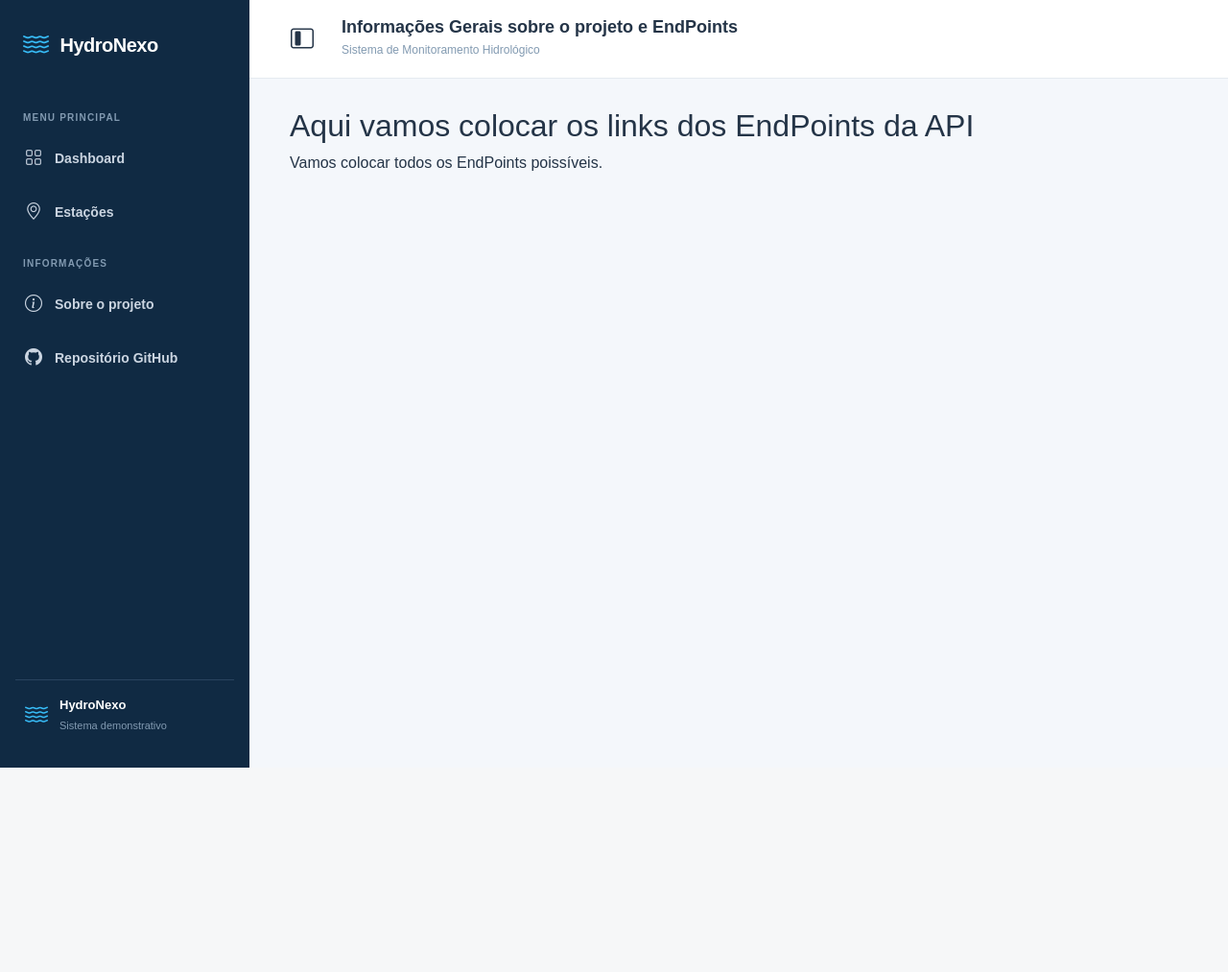
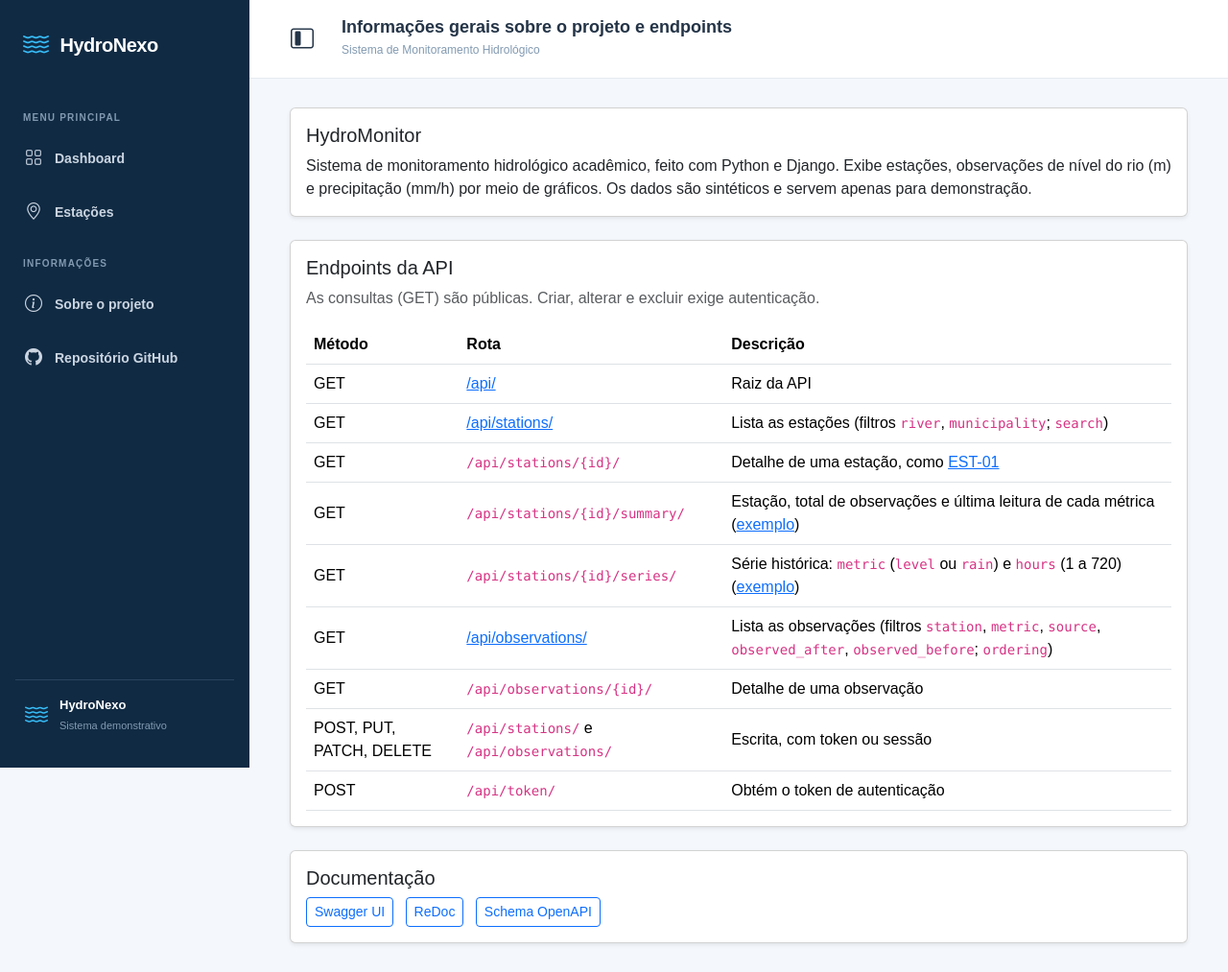
Before and after one commit to johny-santos/sistema-de-monitoramento-hidrologico, a Django app: template templates/about.html in a window 1280 px wide. Shown: the whole page at 96% size. Before the commit the page ends 800 px from the top, so only its background shows below. Run offline with Django 5.2, Linux system fonts and the light colour scheme; the template is opened without the code that fills it, so the values that code supplies are empty; some libraries are stand-ins or nearby versions.

Commit message:
Preenche a página Sobre com os endpoints reais da API
Co-Authored-By: Claude Sonnet 5.5 <noreply@anthropic.com>

```diff
--- a/templates/about.html
+++ b/templates/about.html
@@ -1,18 +1,57 @@
-
 {% extends 'base.html' %}
 
-{% block title %}Sobre Nós | HydroMonitor{% endblock %}
+{% block title %}Sobre o projeto | HydroMonitor{% endblock %}
 
 {% block page_heading %}
-    Informações Gerais sobre o projeto e EndPoints
+    Informações gerais sobre o projeto e endpoints
 {% endblock %}
 
 {% block content %}
 
     <div class="container-fluid">
-        <h2>Aqui vamos colocar os links dos EndPoints da API</h2>
 
-        <p>Vamos colocar todos os EndPoints poissíveis.</p>
+        <div class="card shadow-sm mb-4">
+            <div class="card-body">
+                <h5>HydroMonitor</h5>
+                <p class="mb-0">
+                    Sistema de monitoramento hidrológico acadêmico, feito com Python e Django. Exibe estações,
+                    observações de nível do rio (m) e precipitação (mm/h) por meio de gráficos.
+                    Os dados são sintéticos e servem apenas para demonstração.
+                </p>
+            </div>
+        </div>
+
+        <div class="card shadow-sm mb-4">
+            <div class="card-body">
+                <h5>Endpoints da API</h5>
+                <p class="text-muted">As consultas (GET) são públicas. Criar, alterar e excluir exige autenticação.</p>
+                <div class="table-responsive">
+                    <table class="table table-hover align-middle mb-0">
+                        <thead><tr><th>Método</th><th>Rota</th><th>Descrição</th></tr></thead>
+                        <tbody>
+                            <tr><td>GET</td><td><a href="/api/">/api/</a></td><td>Raiz da API</td></tr>
+                            <tr><td>GET</td><td><a href="/api/stations/">/api/stations/</a></td><td>Lista as estações (filtros <code>river</code>, <code>municipality</code>; <code>search</code>)</td></tr>
+                            <tr><td>GET</td><td><code>/api/stations/{id}/</code></td><td>Detalhe de uma estação, como <a href="/api/stations/EST-01/">EST-01</a></td></tr>
+                            <tr><td>GET</td><td><code>/api/stations/{id}/summary/</code></td><td>Estação, total de observações e última leitura de cada métrica (<a href="/api/stations/EST-01/summary/">exemplo</a>)</td></tr>
+                            <tr><td>GET</td><td><code>/api/stations/{id}/series/</code></td><td>Série histórica: <code>metric</code> (<code>level</code> ou <code>rain</code>) e <code>hours</code> (1 a 720) (<a href="/api/stations/EST-01/series/?metric=level&amp;hours=24">exemplo</a>)</td></tr>
+                            <tr><td>GET</td><td><a href="/api/observations/">/api/observations/</a></td><td>Lista as observações (filtros <code>station</code>, <code>metric</code>, <code>source</code>, <code>observed_after</code>, <code>observed_before</code>; <code>ordering</code>)</td></tr>
+                            <tr><td>GET</td><td><code>/api/observations/{id}/</code></td><td>Detalhe de uma observação</td></tr>
+                            <tr><td>POST, PUT, PATCH, DELETE</td><td><code>/api/stations/</code> e <code>/api/observations/</code></td><td>Escrita, com token ou sessão</td></tr>
+                            <tr><td>POST</td><td><code>/api/token/</code></td><td>Obtém o token de autenticação</td></tr>
+                        </tbody>
+                    </table>
+                </div>
+            </div>
+        </div>
+
+        <div class="card shadow-sm">
+            <div class="card-body">
+                <h5>Documentação</h5>
+                <a class="btn btn-outline-primary btn-sm me-2" href="/api/docs/">Swagger UI</a>
+                <a class="btn btn-outline-primary btn-sm me-2" href="/api/redoc/">ReDoc</a>
+                <a class="btn btn-outline-primary btn-sm" href="/api/schema/">Schema OpenAPI</a>
+            </div>
+        </div>
 
     </div>
 
```
